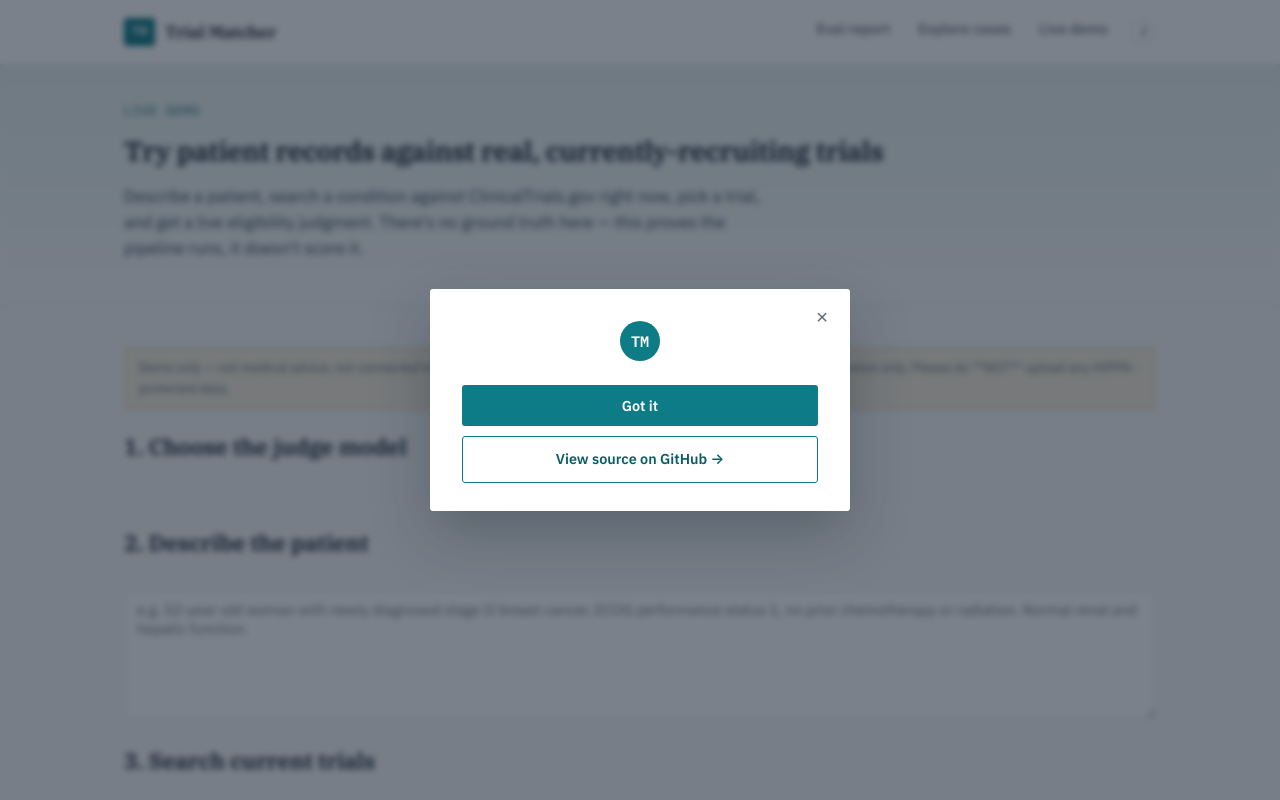
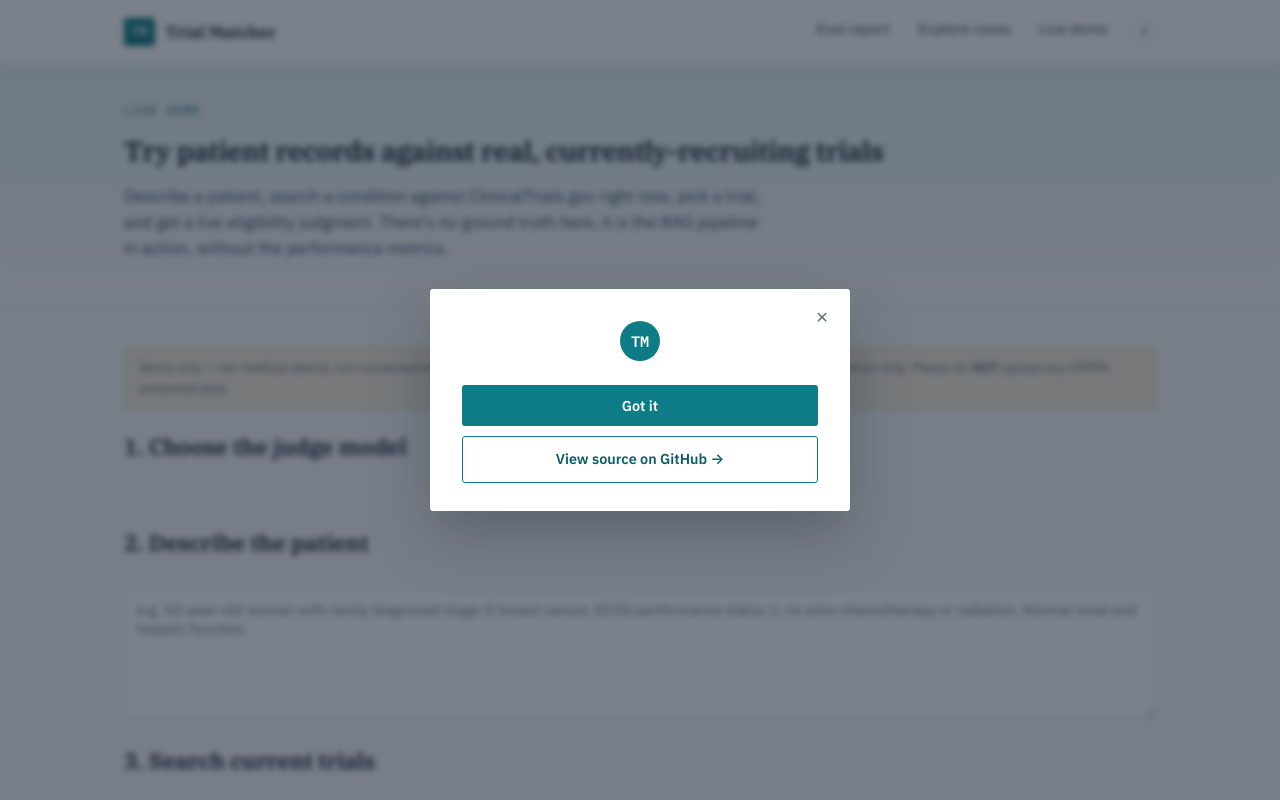
Before and after one commit to tybradf/trial-evaler, a Flask app: template app/templates/live.html in a window 1280 px wide. Run offline with Flask 3, Linux system fonts and the light colour scheme; the template is opened without the code that fills it, so the values that code supplies are empty; parts of the project's set-up code (start-up, migrations or seed data) failed here and were passed over.

Commit message:
live changes

```diff
--- a/app/templates/live.html
+++ b/app/templates/live.html
@@ -7,8 +7,8 @@
     <span class="eyebrow">Live Demo</span>
     <h1 style="font-size: 1.7rem;">Try patient records against real, currently-recruiting trials</h1>
     <p class="hero-sub">Describe a patient, search a condition against ClinicalTrials.gov right now, pick a
-      trial, and get a live eligibility judgment. There's no ground truth here — this proves the pipeline
-      runs, it doesn't score it.</p>
+      trial, and get a live eligibility judgment. There's no ground truth here, it is the RAG pipeline in action,
+      without the performance metrics.</p>
   </div>
 </section>
 
@@ -17,7 +17,7 @@
 
     <div class="disclaimer">
       Demo only — not medical advice, not connected to any real patient record, and not scored against
-      ground truth. For illustration only. Please do **NOT** upload any HIPPA-protected data.
+      ground truth. For illustration only. Please do <b>NOT</b> upload any HIPPA-protected data.
     </div>
 
     <div class="section-head">
```
